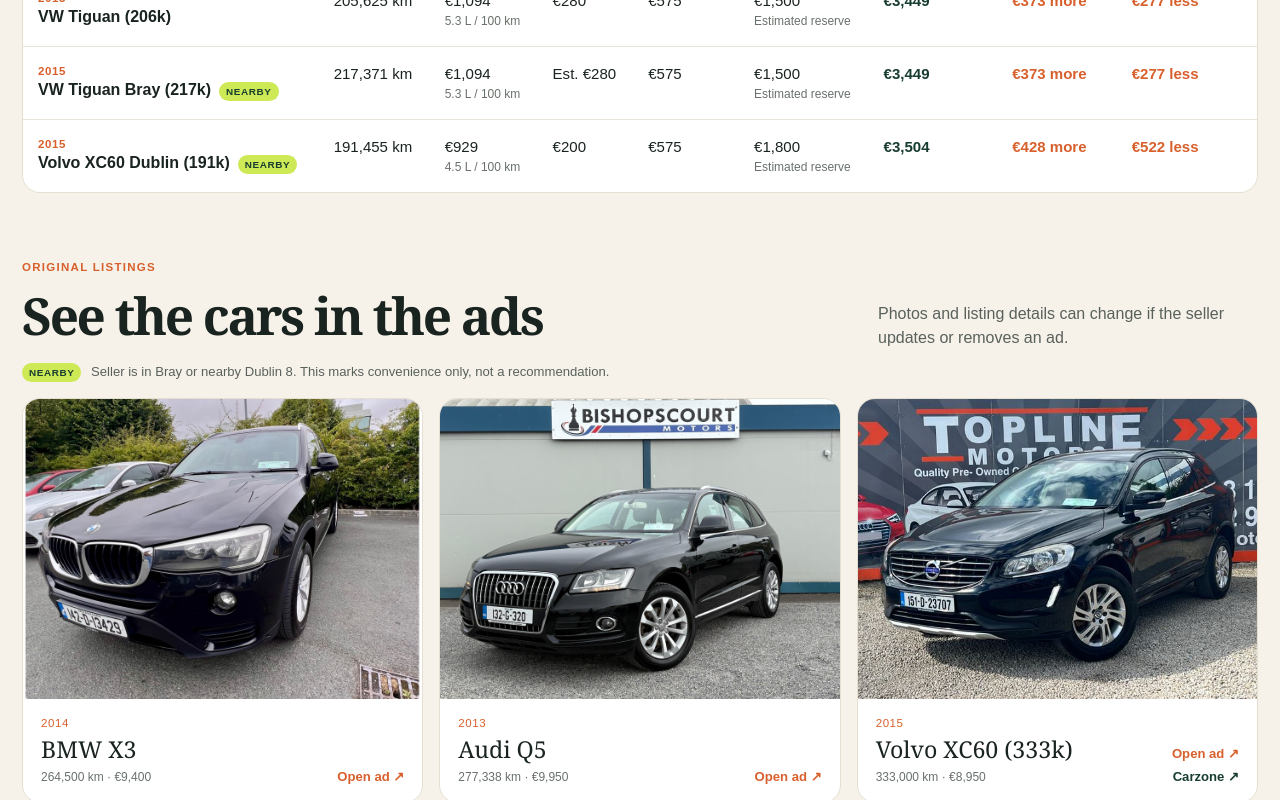
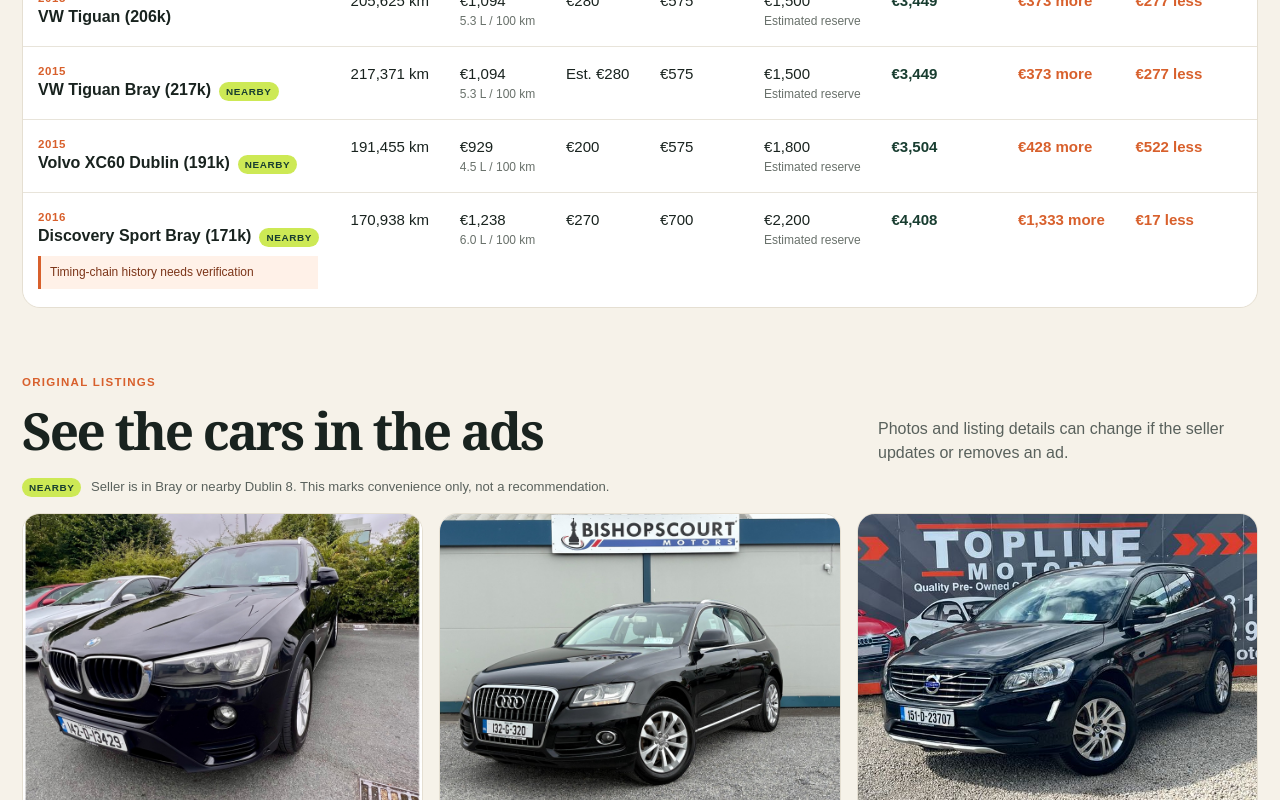
Before and after one commit to crowlede/car-comparison-site, a React (Vite) app: page / in a window 1280 px wide. Shown: the part 1500-2300 px from the top of the page. Built offline with nearby package versions, Linux system fonts and the light colour scheme.

Commit message:
Add local Discovery Sport listing

```diff
--- a/app/globals.css
+++ b/app/globals.css
@@ -16,7 +16,7 @@
 .comparison { margin-bottom:44px; }.section-heading { display:flex; justify-content:space-between; gap:30px; align-items:end; margin-bottom:18px; }.section-heading h2,.method h2 { font-size:clamp(2rem,4vw,3.3rem); margin:7px 0 0; letter-spacing:-.045em; }.section-heading p { max-width:380px; line-height:1.5; color:#59615c; margin:0; }
 .nearby-badge { display:inline-block; margin-left:8px; padding:4px 7px; border-radius:999px; background:var(--lime); color:var(--moss); font:800 .62rem Arial,sans-serif; letter-spacing:.06em; text-transform:uppercase; vertical-align:middle; }.nearby-legend { margin:-5px 0 16px; color:#59615c; font-size:.82rem; }.nearby-legend .nearby-badge { margin:0 6px 0 0; }
 .table-wrap { background:#fff; border:1px solid var(--sand); overflow:auto; border-radius:18px; } table { width:100%; border-collapse:collapse; min-width:1320px; } th,td { padding:18px 15px; border-bottom:1px solid #e8e4da; text-align:left; font-size:.94rem; vertical-align:top; } thead th { background:#f2efe7; color:#5a625d; text-transform:uppercase; letter-spacing:.08em; font-size:.69rem; } tbody tr:last-child>* { border-bottom:0; } tbody tr.baseline { background:#f2f6e6; } tbody th { font-size:1rem; font-weight:800; }.car-year { color:var(--orange); display:block; font-size:.72rem; letter-spacing:.05em; margin-bottom:4px; } small { display:block; color:#69716b; margin-top:5px; font-size:.75rem; font-weight:normal; }.total { font-weight:800; color:var(--moss); }.difference { color:var(--orange); font-weight:800; }.muted { color:#69716b; }
-.listings { margin:68px 0 30px; }.listing-grid { display:grid; grid-template-columns:repeat(3,1fr); gap:16px; }.listing-card { color:var(--ink); background:#fff; border:1px solid var(--sand); border-radius:18px; overflow:hidden; transition:transform .18s ease, box-shadow .18s ease; }.listing-card:hover { transform:translateY(-3px); box-shadow:0 13px 30px rgba(25,35,31,.12); }.listing-image-link { display:block; }.listing-image-link:focus-visible,.ad-link:focus-visible { outline:3px solid var(--orange); outline-offset:-3px; }.listing-card img { display:block; width:100%; aspect-ratio:4/3; object-fit:cover; }.listing-copy { display:flex; align-items:end; justify-content:space-between; gap:18px; padding:18px; }.listing-copy strong { display:block; font:1.45rem Georgia,serif; }.listing-copy strong .nearby-badge { position:relative; top:-2px; }.listing-details { max-width:260px; line-height:1.35; }.ad-links { display:flex; flex-direction:column; align-items:flex-end; gap:8px; flex:none; }.ad-link { color:var(--orange); font-size:.82rem; font-weight:800; text-decoration:none; }.ad-link.secondary { color:var(--moss); }
+.listings { margin:68px 0 30px; }.listing-grid { display:grid; grid-template-columns:repeat(3,1fr); gap:16px; }.listing-card { color:var(--ink); background:#fff; border:1px solid var(--sand); border-radius:18px; overflow:hidden; transition:transform .18s ease, box-shadow .18s ease; }.listing-card:hover { transform:translateY(-3px); box-shadow:0 13px 30px rgba(25,35,31,.12); }.listing-image-link { display:block; }.listing-image-link:focus-visible,.ad-link:focus-visible { outline:3px solid var(--orange); outline-offset:-3px; }.listing-card img { display:block; width:100%; aspect-ratio:4/3; object-fit:cover; }.listing-copy { display:flex; align-items:end; justify-content:space-between; gap:18px; padding:18px; }.listing-copy strong { display:block; font:1.45rem Georgia,serif; }.listing-copy strong .nearby-badge { position:relative; top:-2px; }.listing-details { max-width:260px; line-height:1.35; }.listing-warning { max-width:280px; margin-top:9px; padding:8px 9px; border-left:3px solid var(--orange); background:#fff1e8; color:#7c3519; line-height:1.4; }.ad-links { display:flex; flex-direction:column; align-items:flex-end; gap:8px; flex:none; }.ad-link { color:var(--orange); font-size:.82rem; font-weight:800; text-decoration:none; }.ad-link.secondary { color:var(--moss); }
 .cards { display:grid; grid-template-columns:repeat(3,1fr); gap:16px; margin:40px 0 72px; }.car-card { background:#fff; padding:24px; border-radius:16px; border:1px solid var(--sand); }.car-card-top { display:flex; justify-content:space-between; font-size:.82rem; color:#68716b; }.car-card-top strong { color:var(--moss); font-size:1rem; }.car-card h3 { font-size:1.8rem; letter-spacing:-.04em; margin:22px 0 7px; }.mileage { color:#526259; font-weight:700; font-size:.9rem; }.car-card>p:not(.mileage) { line-height:1.5; min-height:68px; }.watch { background:#f6f1e7; border-left:3px solid var(--orange); padding:12px; line-height:1.45; font-size:.84rem; }
 .method { background:#222b26; color:#f3f1e8; padding:45px clamp(25px,5vw,64px); border-radius:20px; margin-bottom:30px; }.method h2 { max-width:700px; margin:8px 0 20px; }.method p { max-width:780px; color:#ccd4cd; line-height:1.55; }
 @media (max-width:700px) { main { padding:12px; }.hero { border-radius:18px; }.hero:after { display:none; }.top-picks,.cards,.listing-grid { grid-template-columns:1fr; }.section-heading { display:block; }.section-heading p { margin-top:14px; }.assumption-bar { align-items:stretch; }.assumption-bar span { width:100%; } }
--- a/app/page.tsx
+++ b/app/page.tsx
@@ -20,6 +20,7 @@
   nearby?: boolean;
   location?: string;
   listingDetails?: string;
+  listingWarning?: string;
   taxEstimated?: boolean;
 };
 
@@ -185,6 +186,24 @@
     location: "Long Mile Motors, Dublin 8",
     listingDetails: "Manual · NCT Aug 2027 · one owner · Irish car · verified history · AA inspected · warranty advertised",
   },
+  {
+    name: "Land Rover Discovery Sport",
+    short: "Discovery Sport Bray (171k)",
+    year: "2016",
+    price: 10950,
+    mileage: "170,938 km",
+    tax: 270,
+    insurance: [600, 800],
+    economy: 6.0,
+    fuel: "Diesel",
+    maintenance: [1600, 2800],
+    adUrl: "https://www.braymotors.ie/vehicle?id=468kn",
+    image: "/car-comparison-site/land-rover-discovery-sport-2016.jpg",
+    nearby: true,
+    location: "Bray Motors, Corke Abbey Avenue",
+    listingDetails: "Manual · black half-leather · NCT Aug 2027 · five previous owners · AA inspected · minimum 3-month warranty",
+    listingWarning: "Dealer says the timing chain was recently replaced. Ask for the invoice, reason for replacement and supporting service history.",
+  },
 ];
 
 const euro = (amount: number) =>
@@ -238,7 +257,7 @@
           <table>
             <thead><tr><th>Car</th><th>Mileage</th><th>Fuel</th><th>Tax</th><th>Insurance</th><th>Maintenance</th><th>Annual total</th><th>vs Polo</th><th>vs Polo excl. maintenance</th></tr></thead>
             <tbody>{rows.map((car) => <tr key={car.name} className={car.baseline ? "baseline" : ""}>
-              <th scope="row"><span className="car-year">{car.year}</span>{car.short}{car.nearby && <span className="nearby-badge">Nearby</span>}</th>
+              <th scope="row"><span className="car-year">{car.year}</span>{car.short}{car.nearby && <span className="nearby-badge">Nearby</span>}{car.listingWarning && <small className="listing-warning">Timing-chain history needs verification</small>}</th>
               <td>{car.mileage}</td>
               <td>{euro(car.fuelCost)}<small>{car.economy.toFixed(1)} L / 100 km</small></td>
               <td>{car.taxEstimated ? `Est. ${euro(car.tax)}` : euro(car.tax)}</td>
@@ -265,7 +284,7 @@
                 <img src={car.image} alt={`${car.year} ${car.name} from its original listing`} loading="lazy" />
               </a>
               <span className="listing-copy">
-                <span><span className="car-year">{car.year}</span><strong>{car.short}{car.nearby && <span className="nearby-badge">Nearby</span>}</strong><small>{car.mileage} · {euro(car.price)}</small>{car.location && <small>{car.location}</small>}{car.listingDetails && <small className="listing-details">{car.listingDetails}</small>}</span>
+                <span><span className="car-year">{car.year}</span><strong>{car.short}{car.nearby && <span className="nearby-badge">Nearby</span>}</strong><small>{car.mileage} · {euro(car.price)}</small>{car.location && <small>{car.location}</small>}{car.listingDetails && <small className="listing-details">{car.listingDetails}</small>}{car.listingWarning && <small className="listing-warning"><b>Check:</b> {car.listingWarning}</small>}</span>
                 <span className="ad-links">
                   <a className="ad-link" href={car.adUrl} target="_blank" rel="noreferrer">Open ad <span aria-hidden="true">↗</span></a>
                   {car.alternateAdUrl && <a className="ad-link secondary" href={car.alternateAdUrl} target="_blank" rel="noreferrer">Carzone <span aria-hidden="true">↗</span></a>}
```
Also changed, not shown: public/land-rover-discovery-sport-2016.jpg (added), 1 other file (tests, documents, lock files or other folders).
